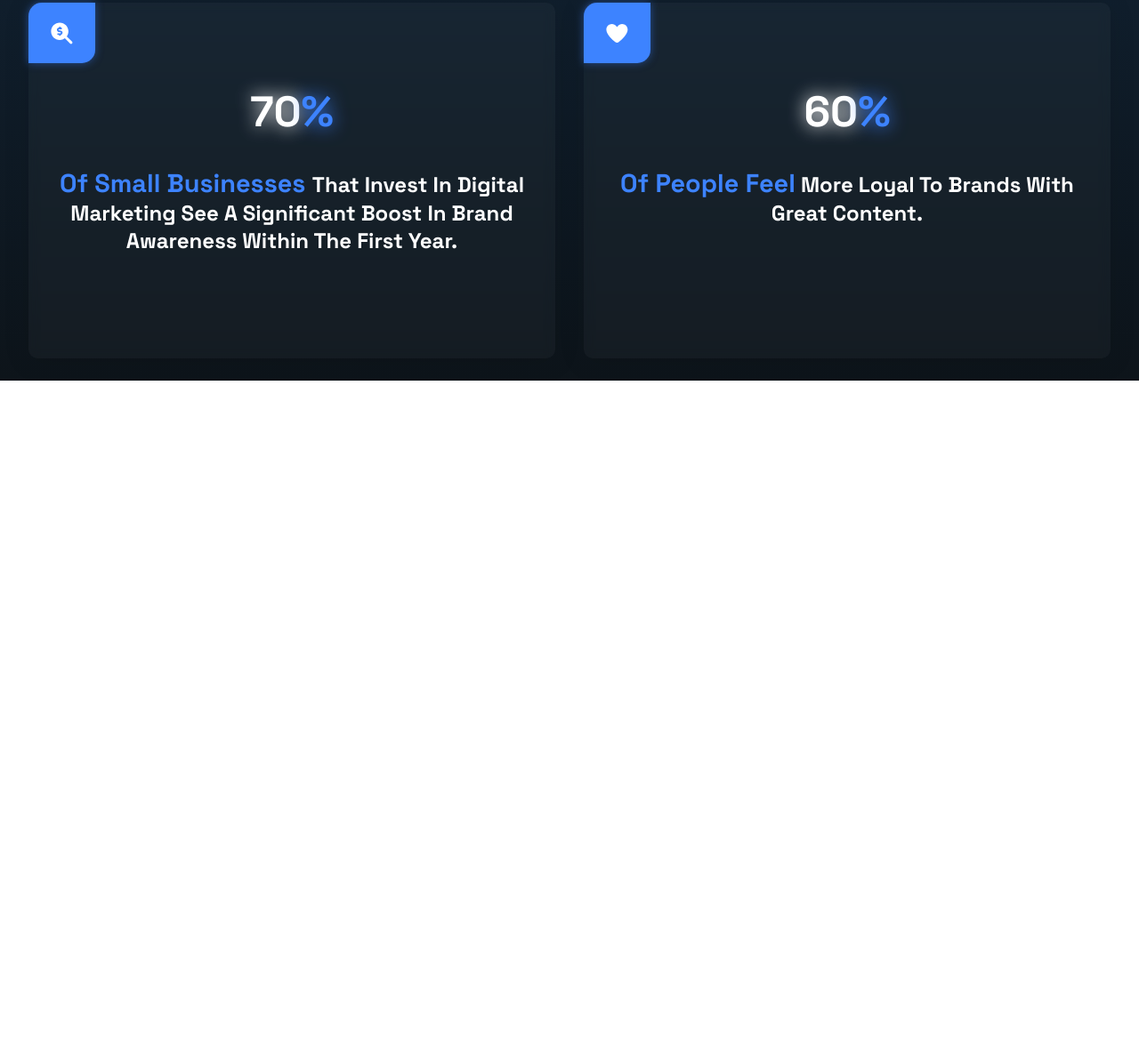
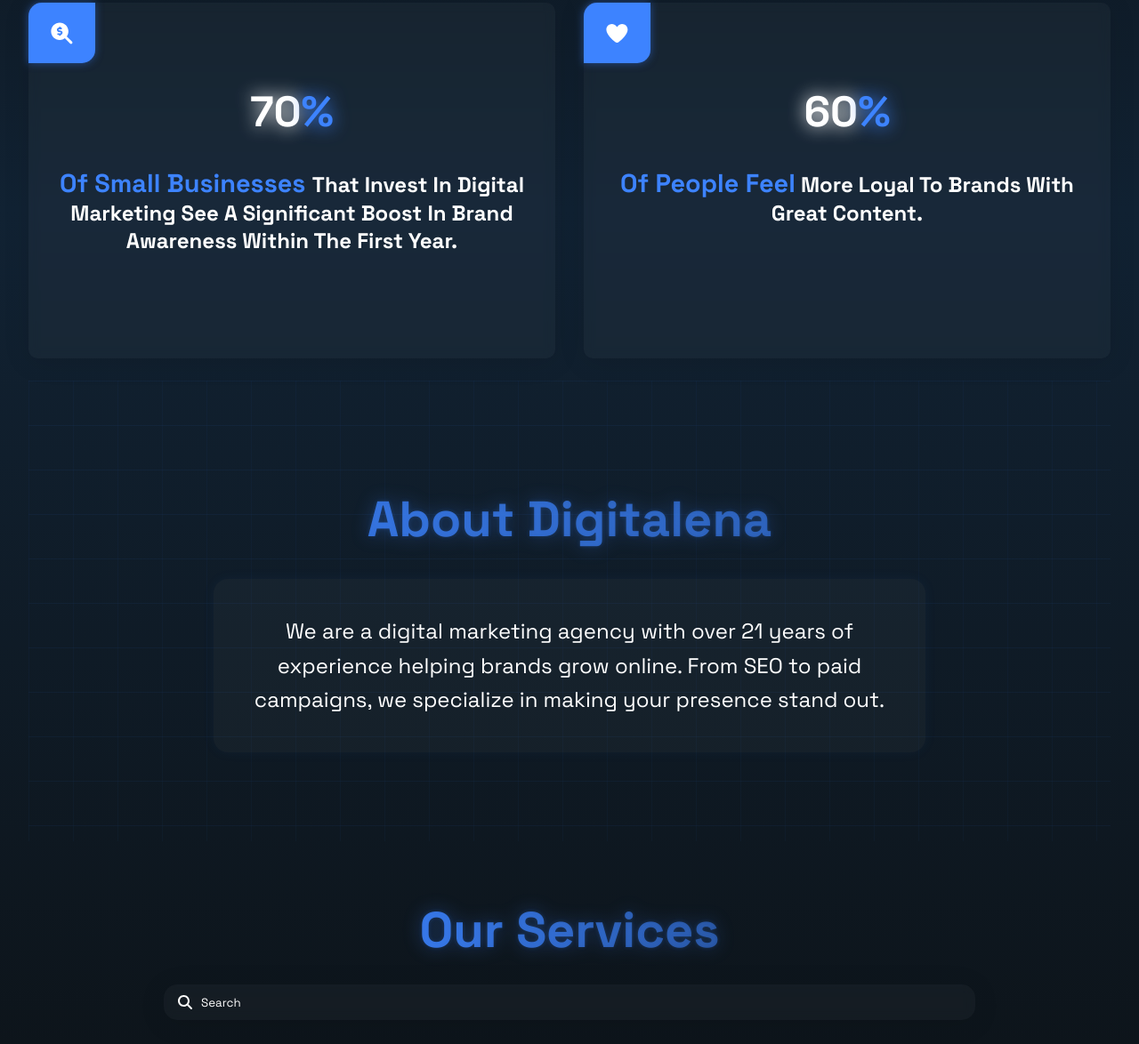
Before and after one commit to Prg-Helal/Digitalena, a plain HTML site: page index.html in a window 1280 px wide. Shown: the part 739-1913 px from the top of the page at 89% size. Before the commit the page ends 1167 px from the top, so only its background shows below. Drawn offline with Linux system fonts and the light colour scheme.

Commit message:
services section

```diff
--- a/css/animations.css
+++ b/css/animations.css
@@ -18,6 +18,11 @@
     animation: slideTop 1s ease-in-out both;
 }
 
+[data-animate="animate-slide-top"] {
+    transform: translateY(-30%);
+    opacity: 0;
+}
+
 @keyframes slideTop {
     from {
         transform: translateY(30%);
@@ -30,16 +35,11 @@
     }
 }
 
-/* .about-section {
-    transform: translateY(30%);
-    opacity: 0;
-} */
-
 .animate-slide-right {
     animation: slideRight 1s ease-in-out both;
 }
 
-.Statistics-card:nth-child(1) {
+[data-animate="animate-slide-right"] {
     opacity: 0;
 }
 
@@ -59,7 +59,7 @@
     animation: slideLeft 1s ease-in-out both;
 }
 
-.Statistics-card:nth-child(2) {
+[data-animate="animate-slide-left"] {
     opacity: 0;
 }
 
--- a/css/style.css
+++ b/css/style.css
@@ -197,7 +197,7 @@
 
 .Statistics-card:hover {
     transform: scale(1.01);
-    box-shadow: 0 0 10px #3d84ff66;
+    box-shadow: 0 0 10px rgba(61, 132, 255, 0.4);
 }
 
 .statistics-counter {
@@ -257,26 +257,170 @@
 }
 
 /* about style */
-/*  */
 
-/* .about-section {
-    height: 50vh;
-} */
+.about-section {
+    width: 95%;
+    margin: 0 auto;
+    position: relative;
+    color: white;
+    padding: 120px 20px 100px;
+    text-align: center;
+    overflow: hidden;
+}
 
+.about-section::before {
+    content: "";
+    position: absolute;
+    inset: 0;
+    background-image:
+        linear-gradient(rgba(61, 132, 255, 0.3) 1px, transparent 1px),
+        linear-gradient(to right, rgba(61, 132, 255, 0.2) 1px, transparent 1px);
+    background-size: 50px 50px;
+    z-index: 0;
+    opacity: 0.2;
+}
 
+.about-section .content {
+    position: relative;
+    z-index: 1;
+    max-width: 800px;
+    margin: auto;
+}
 
-/* .about-container h1 {
-    font-size: 64px;
-    background: linear-gradient(90deg, #fff, #aaa);
+.about-section h1 {
+    font-size: 56px;
+    font-weight: 700;
+    margin-bottom: 10px;
+
+    background: linear-gradient(to left, #3d84ff81, #3d84ffde);
+    filter: drop-shadow(0 0 10px #3d84ff5f);
+    text-shadow: 0 0 5px rgba(61, 131, 255, 0.2);
     -webkit-background-clip: text;
     -webkit-text-fill-color: transparent;
+    background-clip: text;
+    color: transparent;
 }
 
-.about-content {
-    padding: 1.5rem;
+.about-card {
+    margin-top: 2rem;
+    background: rgba(255, 255, 255, 0.03);
+    border-radius: var(--border-radius-medium);
+    box-shadow: 0 4px 30px rgba(0, 0, 0, 0.1);
+    backdrop-filter: blur(5.1px);
+    -webkit-backdrop-filter: blur(5.1px);
+
+    padding: 40px;
+    border-radius: 16px;
+    backdrop-filter: blur(8px);
+
+    position: relative;
+    box-shadow: 0 0 15px rgba(61, 132, 255, 0.05);
+    ;
+
+    cursor: pointer;
+    transition: all 0.5s ease;
+
 }
 
-.about-content p {
-    font-size: 1.2rem;
-    text-align: left;
-} */
+.about-card::before {
+    background: radial-gradient(circle 800px at var(--mouse-x) var(--mouse-y), hsla(218, 100%, 62%, 0.1), transparent 40%);
+    border-radius: inherit;
+    content: "";
+    height: 100%;
+    left: 0;
+    top: 0;
+    position: absolute;
+    width: 100%;
+    z-index: 2;
+}
+
+.about-card:hover {
+    transform: scale(1.01);
+    box-shadow: 0 0 10px rgba(61, 132, 255, 0.4);
+}
+
+.about-card p {
+    font-size: 24px;
+    line-height: 1.6;
+    color: #fff;
+}
+
+/* services style */
+
+.services-section {
+    width: 95%;
+    margin: 4rem auto;
+    display: flex;
+    flex-direction: column;
+    align-items: center;
+    justify-content: center;
+}
+
+.services-section h1 {
+    font-size: 56px;
+    font-weight: 700;
+    margin-bottom: 10px;
+
+    background: linear-gradient(to left, #3d84ff81, #3d84ffde);
+    filter: drop-shadow(0 0 10px #3d84ff5f);
+    text-shadow: 0 0 5px rgba(61, 131, 255, 0.2);
+    -webkit-background-clip: text;
+    -webkit-text-fill-color: transparent;
+    background-clip: text;
+    color: transparent;
+}
+
+.search-bar {
+    min-width: 75%;
+    margin-top: 1rem;
+    display: flex;
+    line-height: 28px;
+    align-items: center;
+    position: relative;
+    max-width: 190px;
+}
+
+.services-section .search-bar .input {
+    width: 100%;
+    height: 40px;
+    line-height: 28px;
+    padding: 0 1rem;
+    padding-left: 2.5rem;
+    border: 2px solid transparent;
+    border-radius: 8px;
+    outline: none;
+    background: rgba(255, 255, 255, 0.03);
+    border-radius: var(--border-radius-medium);
+    box-shadow: 0 4px 30px rgba(0, 0, 0, 0.1);
+    backdrop-filter: blur(5.1px);
+    -webkit-backdrop-filter: blur(5.1px);
+    color: #fff;
+    transition: .3s ease;
+}
+
+.services-section .search-bar .input::placeholder {
+    color: #fff;
+}
+
+.services-section .search-bar .input:focus,
+input:hover {
+    outline: none;
+    border-color: rgba(61, 132, 255, 0.4);
+
+    background: rgba(255, 255, 255, 0.06);
+    border-radius: var(--border-radius-medium);
+    box-shadow: 0 4px 30px rgba(0, 0, 0, 0.1);
+    backdrop-filter: blur(5.1px);
+    -webkit-backdrop-filter: blur(5.1px);
+
+    box-shadow: 0 0 0 4px rgba(61, 132, 255, 0.4);
+}
+
+.services-section .search-bar .icon {
+    position: absolute;
+    left: 1rem;
+    color: #fff;
+    width: 1rem;
+    height: 1rem;
+    z-index: 111;
+}
--- a/index.html
+++ b/index.html
@@ -53,7 +53,7 @@
         </video>
     </main>
 
-    <section class="Statistics-section" id="aboutSection">
+    <section class="Statistics-section">
 
         <!-- statisics cards -->
         <div class="Statistics-card  animate" data-animate="animate-slide-right">
@@ -94,24 +94,41 @@
 
     </section>
 
-    <!-- about sectino -->
+    <!-- about section -->
 
-    <!-- <section class="about-section animate" data-animate="animate-slide-top">
-        <div class="about-container">
-            <div class="about-title">
-                <h1>About Digitalena</h1>
+    <section class="about-section" id="aboutSection">
+
+        <div class="content animate" data-animate="animate-slide-top">
+
+            <h1>About Digitalena</h1>
+
+            <div class="about-card animate" data-animate="animate-slide-top">
+                <p>
+                    We are a digital marketing agency with over 21 years of experience helping brands grow online. From
+                    SEO to paid campaigns, we specialize in making your presence stand out.
+                </p>
             </div>
         </div>
-        <div class="about-content">
-            <p>
-                At Novi Marketing, we specialize in transforming your brand’s potential into a reality. As a leading
-                360° marketing agency, we offer end-to-end services that cater to every aspect of your marketing needs.
-                From building a strong brand identity to reaching your target audience, we provide tailored solutions
-                that deliver measurable results.
-            </p>
+
+    </section>
+
+    <!-- services section -->
+
+    <section class="services-section">
+
+        <h1>
+            Our Services
+        </h1>
+
+        <div class="search-bar">
+            <i class="fa fa-search icon"></i>
+            <input placeholder="Search" type="search" class="input">
         </div>
-    </section> -->
 
+        <div class="services-carousel">
+
+        </div>
+    </section>
 
     <!-- link js (main script) -->
     <script defer src="js/main.js"></script>
--- a/js/main.js
+++ b/js/main.js
@@ -20,6 +20,8 @@
 for (const card of document.querySelectorAll(".Statistics-card")) {
     card.onmousemove = e => handleOnMouseMove(e);
 }
+
+document.querySelector(".about-card").onmousemove = e => handleOnMouseMove(e);
 
 // count numbers with scroll
 
```
Also changed, not shown: test.html (added, +95 -0 lines), 1 other file.
